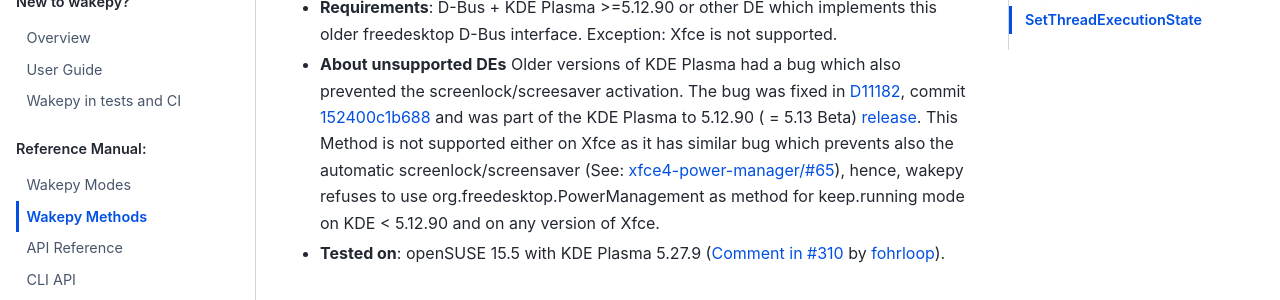
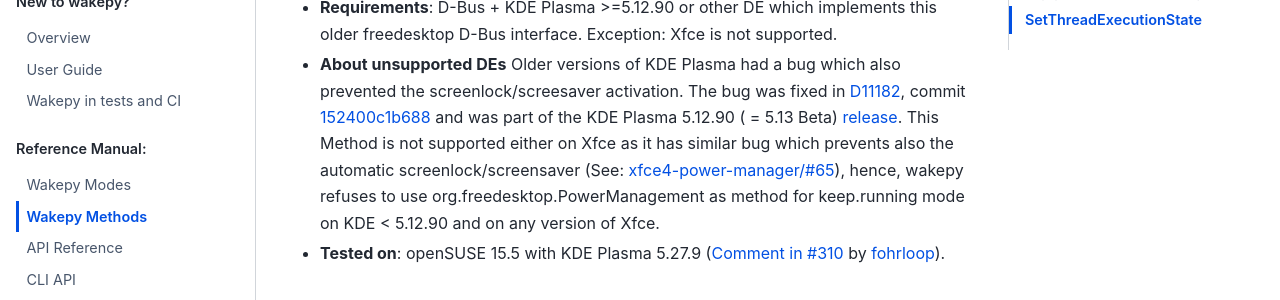
Before and after one commit to fohrloop/wakepy, a Sphinx documentation site: the page built from docs/source/methods-reference.md, in a window 1280 px wide and 900 px high, scrolled down 1459 px. Shown: the part 153-453 px from the top of the window. Built offline with Sphinx 7.4.7 and the Sphinx Book theme 1.1.4, drawn with Linux system fonts in a browser that asks for light colours; the version number could not be read and is left out.

Commit message:
fix typo

```diff
--- a/docs/source/methods-reference.md
+++ b/docs/source/methods-reference.md
@@ -36,7 +36,7 @@
 - **What if the process holding the lock dies?**: The lock is automatically removed.
 - **How to check it?**:  You may check if there are *any* inhibitors using the HasInhibit method of the `/org/freedesktop/PowerManagement/Inhibit` object on the `org.freedesktop.PowerManagement.Inhibit` interface. Note that updating the inhibit flag from `false` to `true` may take a few seconds. A good tool for this is [D-Spy](https://apps.gnome.org/Dspy/). Alternatively, you could monitor your inhibit call with [`dbus-monitor`](https://dbus.freedesktop.org/doc/dbus-monitor.1.html).
 - **Requirements**: D-Bus + KDE Plasma >=5.12.90 or other DE which implements this older freedesktop D-Bus interface. Exception: Xfce is not supported.
-- **About unsupported DEs** Older versions of KDE Plasma had a bug which also prevented the screenlock/screesaver activation. The bug was fixed in [D11182](https://phabricator.kde.org/D11182), commit  [152400c1b688](https://phabricator.kde.org/R122:152400c1b6880506ee1395011686c2b191f419a0) and was part of the KDE Plasma to 5.12.90 ( = 5.13 Beta) [release](https://kde.org/announcements/changelogs/plasma/5/5.12.5-5.12.90/). This Method is not supported either on Xfce as it has similar bug which prevents also the automatic screenlock/screensaver (See: [xfce4-power-manager/#65](https://gitlab.xfce.org/xfce/xfce4-power-manager/-/issues/65)), hence, wakepy refuses to use org.freedesktop.PowerManagement as method for keep.running mode on KDE < 5.12.90 and on any version of Xfce.
+- **About unsupported DEs** Older versions of KDE Plasma had a bug which also prevented the screenlock/screesaver activation. The bug was fixed in [D11182](https://phabricator.kde.org/D11182), commit  [152400c1b688](https://phabricator.kde.org/R122:152400c1b6880506ee1395011686c2b191f419a0) and was part of the KDE Plasma 5.12.90 ( = 5.13 Beta) [release](https://kde.org/announcements/changelogs/plasma/5/5.12.5-5.12.90/). This Method is not supported either on Xfce as it has similar bug which prevents also the automatic screenlock/screensaver (See: [xfce4-power-manager/#65](https://gitlab.xfce.org/xfce/xfce4-power-manager/-/issues/65)), hence, wakepy refuses to use org.freedesktop.PowerManagement as method for keep.running mode on KDE < 5.12.90 and on any version of Xfce.
 - **Tested on**:  openSUSE 15.5 with KDE Plasma 5.27.9 ([Comment in #310](https://github.com/fohrloop/wakepy/issues/310#issuecomment-2140156882) by [fohrloop](https://github.com/fohrloop/)).
 
 (org-freedesktop-screensaver)=
```
